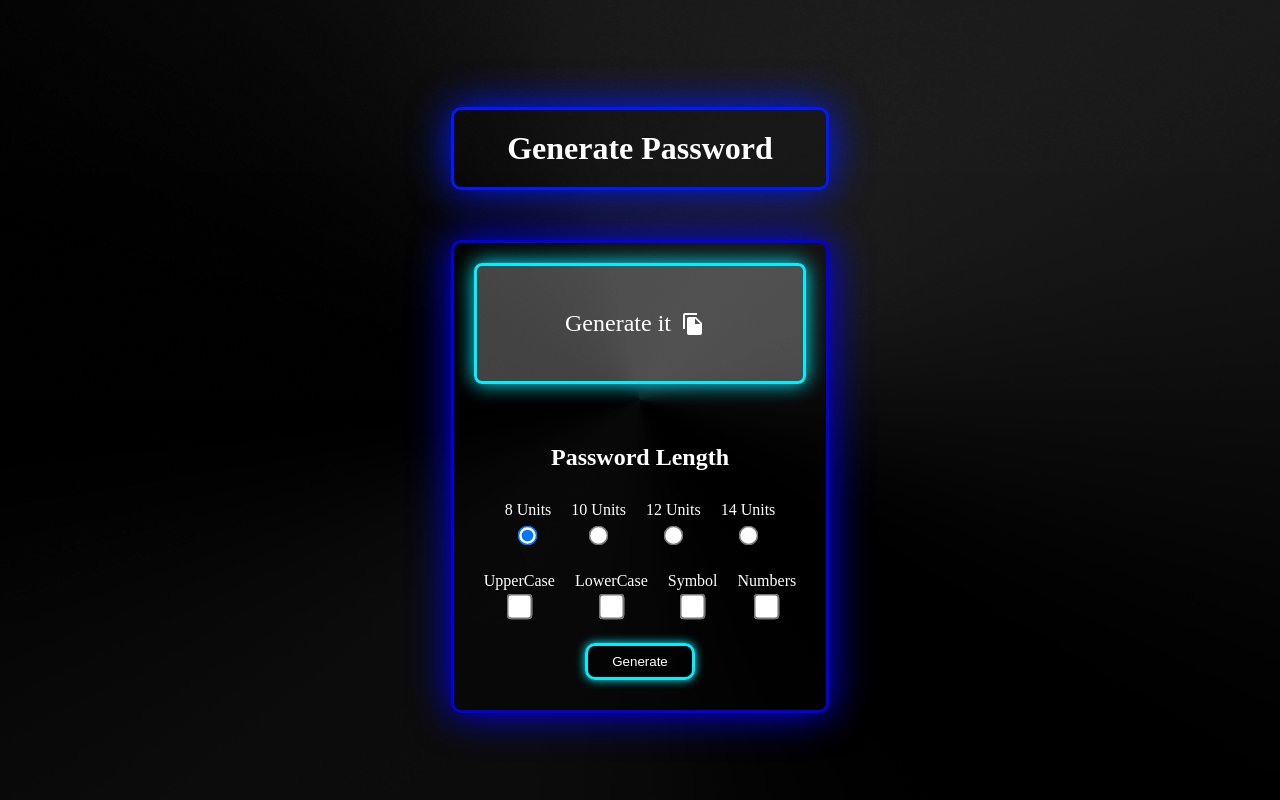
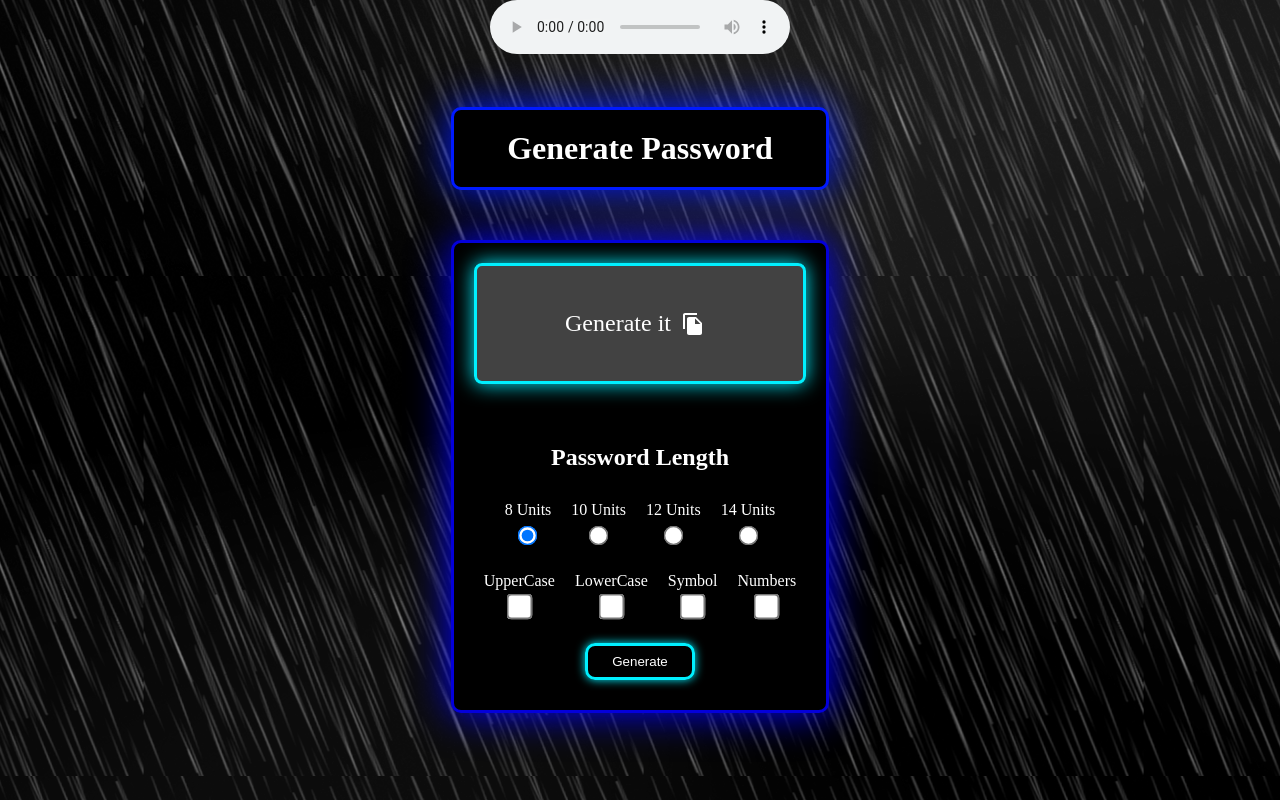
Before and after one commit to donguzashvili/RandomPasswordGenerator, a React (Create React App) app: page / in a window 1280 px wide. Built offline with nearby package versions, Linux system fonts and the light colour scheme.

Commit message:
feat: added rain effect

```diff
--- a/src/App.css
+++ b/src/App.css
@@ -23,10 +23,11 @@ body {
 .header {
   padding: 20px;
   margin: 20px 0 50px;
-  background: rgba(0, 0, 0, 0.16);
+  background: rgba(0, 0, 0);
   border: 3px solid #001aff;
   border-radius: 10px;
   box-shadow: #001aff 0 0 40px;
+  z-index: 2;
 }
 .header:hover {
   border: 3px solid #ff0000;
@@ -43,11 +44,12 @@ body {
 .passwordGeneratorContainer {
   display: grid;
   justify-content: center;
-  background: rgba(0, 0, 0, 0.31);
+  background: rgba(0, 0, 0);
   border: 3px solid #0400da;
   box-sizing: border-box;
   border-radius: 10px;
   box-shadow: blue 0 0 40px;
+  z-index: 2;
 }
 .passwordGeneratorContainer:hover {
   border: 3px solid #ff0000;
@@ -183,7 +185,7 @@ form {
 
 @media screen and (max-width: 320px) {
   .header {
-    margin: 20px 0;
+    margin: 50px 0 10px;
   }
 }
 
--- a/src/App.js
+++ b/src/App.js
@@ -1,11 +1,13 @@
 import React from "react";
 import "./App.css";
 import MainComponent from "./Components/MainComponent";
+import RainEffect from "./Components/RainAnimation";
 
 function App() {
   return (
     <React.Fragment>
       <MainComponent />
+      <RainEffect />
     </React.Fragment>
   );
 }
--- /dev/null
+++ b/src/Components/RainAnimation.css
@@ -0,0 +1,92 @@
+.rain {
+  height: 100vh;
+  background-image: url(../assets/image/rain.png);
+  animation: rain 0.25s linear infinite;
+  position: absolute;
+  top: 0;
+  left: 0;
+  width: 100%;
+}
+.rain::before {
+  content: "";
+  position: absolute;
+  height: 100%;
+  width: 100%;
+  background: white;
+  animation: lighting 3s linear infinite;
+  opacity: 0;
+}
+audio {
+  position: absolute;
+  top: 0;
+  left: calc(50% - 150px);
+}
+
+/*key frames */
+
+@keyframes rain {
+  from {
+    background-position: 0% 0%;
+  }
+  to {
+    background-position: 20% 100%;
+  }
+}
+@keyframes lighting {
+  0% {
+    opacity: 1;
+  }
+  10% {
+    opacity: 0;
+  }
+  11% {
+    opacity: 0;
+  }
+  14% {
+    opacity: 1;
+  }
+  20% {
+    opacity: 0;
+  }
+  21% {
+    opacity: 0;
+  }
+  24% {
+    opacity: 0;
+  }
+  37% {
+    opacity: 0;
+  }
+  40% {
+    opacity: 0;
+  }
+  46% {
+    opacity: 0;
+  }
+  50% {
+    opacity: 0;
+  }
+  55% {
+    opacity: 0;
+  }
+  65% {
+    opacity: 0;
+  }
+  69% {
+    opacity: 1;
+  }
+  75% {
+    opacity: 0;
+  }
+  100% {
+    opacity: 0;
+  }
+}
+
+/*media querys */
+@media screen and (max-width: 280px) {
+  audio {
+    width: 200px;
+    left: calc(50% - 100px);
+  }
+}
--- /dev/null
+++ b/src/Components/RainAnimation.jsx
@@ -0,0 +1,14 @@
+import React from "react";
+import "./RainAnimation.css";
+import RainSound from "../assets/audio/sound.mp3";
+
+export default function RainEffect() {
+  return (
+    <div>
+      <div className="rain"></div>
+      <audio controls>
+        <source src={RainSound} type="audio/mpeg" />
+      </audio>
+    </div>
+  );
+}
```
Also changed, not shown: src/assets/image/rain.png (added), 1 other file (tests, documents, lock files or other folders).
